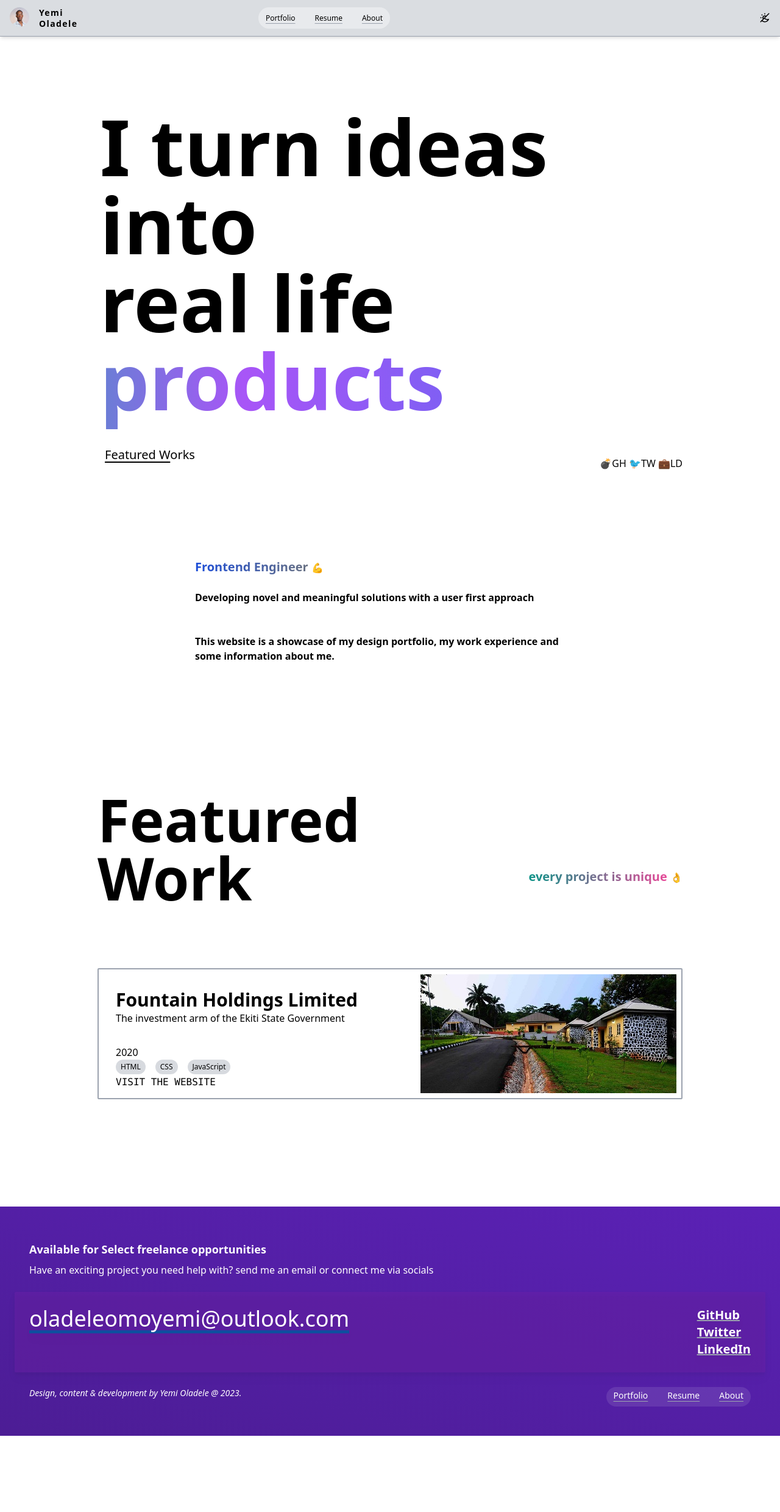
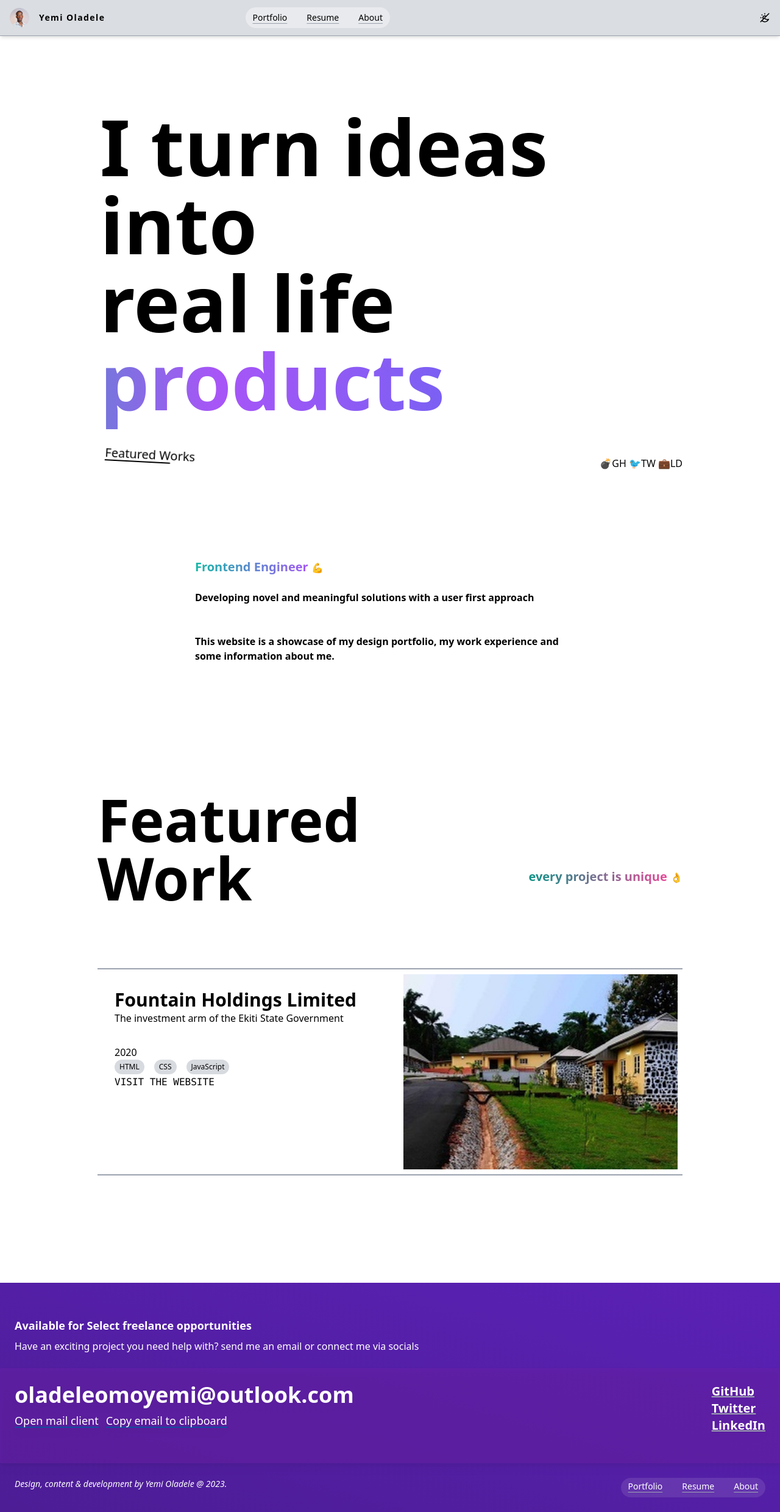
Before and after one commit to Omotobii/personal_portfolio, a Next.js app: page / in a window 1280 px wide. Shown: the whole page at 61% size. Before the commit the page ends 2355 px from the top, so only its background shows below. Built offline with nearby package versions, Linux system fonts and the light colour scheme.

Commit message:
update to index.tsx

```diff
--- a/pages/index.tsx
+++ b/pages/index.tsx
@@ -14,7 +14,7 @@ export default function Home() {
         <meta name="viewport" content="width=device-width, initial-scale=1" />
         <link rel="icon" href="/favicon.ico" />
       </Head>
-      <main className=' bg-white dark:bg-black scroll-m-1 scroll-smooth'>
+      <main className=' bg-white dark:bg-gray-900 scroll-m-1 scroll-smooth'>
 
       <section className=' px-4 lg:px-40'>
 
@@ -25,18 +25,18 @@ export default function Home() {
           <section className=' fixed inset-x-0 top-0'>
 
             <center>
-            <nav className=' pb-1 pt-2 sm:py-3 backdrop-blur-2xl dark:backdrop-blur-2xl bg-slate-600 dark:bg-slate-900 bg-opacity-20 dark:bg-opacity-40 m-auto p-4 shadow-md border-b border-gray-400 dark:border-white dark:border-opacity-60 flex justify-between'>
+            <nav className=' pb-1 pt-2 sm:py-3 backdrop-blur-2xl dark:backdrop-blur-2xl bg-slate-600 dark:bg-white dark:bg-opacity-30 bg-opacity-20 m-auto p-4 shadow-md border-b border-gray-400 dark:border-white dark:border-opacity-60 flex justify-between'>
 
               <div className=' block md:flex md:justify-between w-1/2'>
-                <div className=' flex gap-4 '>
+                <div className=' flex gap-4 items-center '>
                   <img src="/portrait.jpg" alt="web dp" className='h-8 rounded-full' />
-                  <div className=' text-sm text-left font-bold tracking-widest leading-tight dark:text-white font-sans animate-pulse'>
-                    <p>Yemi</p>
-                    <p>Oladele</p>
+                  <div className=' text-sm py-2 text-left font-bold tracking-widest leading-tight dark:text-white font-sans animate-pulse'>
+                    <p>Yemi Oladele</p>
+
                   </div>
                 </div>
 
-                <ul className=' flex gap-x-8 md:bg-white md:bg-opacity-40 md:rounded-full text-xs py-1 px-1 md:px-3 mt-2 md:mt-0 dark:text-white items-center'>
+                <ul className=' flex gap-x-8 md:bg-white md:bg-opacity-40 md:rounded-full text-sm py-1 pr-1 md:px-3 mt-2 md:mt-0 dark:text-white md:dark:bg-gray-800 items-center'>
 
                   <li><a href="#" className='underline sm:underline-offset-4 decoration-gray-400 hover:bg-gray-400'>Portfolio</a></li>
                   <li><a href="#" className='underline sm:underline-offset-4 decoration-gray-400 hover:bg-gray-400'>Resume</a></li>
@@ -70,7 +70,7 @@ export default function Home() {
           <div className=' flex justify-between'>
 
             <div className='flex mb-4 ml-3 text-lg lg:text-xl dark:text-white'>
-            <a href='#works' className='hover:-rotate-12 hover:text-purple-700 hover:delay-200 hover:duration-1000'><span className='underline underline-offset-4'>Featured W</span>orks</a>
+            <a href='#works' className='rotate-3 hover:-rotate-6 hover:text-purple-700 hover:delay-200 hover:duration-1000'><span className='underline underline-offset-4'>Featured W</span>orks</a>
 
             </div>
 
@@ -89,11 +89,11 @@ export default function Home() {
         {/* beginning of breif description */}
 
         <section className='sm:px-40'>
-          <p className=' pt-32'><span className=' font-bold text-xl bg-gradient-to-r bg-clip-text text-transparent from-blue-700 to-gray-500'>Frontend Engineer </span><span className='text-white'>&#128170;</span><br /><br /></p>
+          <p className=' pt-32'><span className=' font-bold text-xl bg-gradient-to-r bg-clip-text text-transparent from-teal-500 to-purple-500'>Frontend Engineer </span><span className='text-white'>&#128170;</span><br /><br /></p>
 
-          <p className=' dark:text-white font-bold'>Developing novel and meaningful solutions with a user first approach <br /><br /><br /></p>
+          <p className=' dark:text-white font-semibold'>Developing novel and meaningful solutions with a user first approach <br /><br /><br /></p>
 
-          <p className=' dark:text-white font-bold'>This website is a showcase of my design portfolio, my work experience and some information about me.</p>
+          <p className=' dark:text-white font-semibold'>This website is a showcase of my design portfolio, my work experience and some information about me.</p>
         </section>
 
         {/* end of breif description */}
@@ -102,14 +102,14 @@ export default function Home() {
 
         <section id='works' className='mt-28 pt-24 lg:flex lg:justify-between'>
           <h1 className='text-6xl lg:text-8xl dark:text-white font-bold'>Featured<br></br>Work</h1>
-          <p className=' pt-32'><span className=' font-bold text-xl bg-gradient-to-r bg-clip-text text-transparent from-teal-600 to-pink-500'>every project is unique </span><span className='text-white'>👌</span></p>
+          <p className=' pt-6 lg:pt-32'><span className=' font-bold text-xl bg-gradient-to-r bg-clip-text text-transparent from-teal-600 to-pink-500'>every project is unique </span><span className='text-white'>👌</span></p>
         </section>
 
         <section className=' pt-14'>
 
-            <div className=' lg:flex lg:justify-between my-11 h-auto rounded-sm border-2 border-gray-400 dark:border-2'>
+            <div className=' lg:flex lg:justify-between my-11 h-auto border-t-2 border-b-2 border-gray-400'>
 
-              <div className='h-auto pl-7'>
+              <div className='h-80 pl-7'>
 
                 <div className="  mt-8">
                   <h1 className='text-3xl dark:text-white font-bold'>Fountain Holdings Limited</h1>
@@ -117,7 +117,7 @@ export default function Home() {
                 </div>
 
                 <div className=' mt-8'>
-                  <p className=' '>
+                  <p className=' dark:text-white'>
                     2020
                   </p>
                 </div>
@@ -144,7 +144,7 @@ export default function Home() {
               </div>
 
               <div className=' m-2'>
-                <img src="/FHL.jpg" alt="project one" className='' />
+                <img src="/FHL.jpg" alt="project one" className=' h-80' />
               </div>
 
             </div>
@@ -157,7 +157,7 @@ export default function Home() {
 
       {/* beginning of contact section */}
 
-      <section className=' bg-gradient-to-tr from-violet-900 to-violet-800 text-white mt-44 p-6 pt-8'>
+      <section className=' bg-gradient-to-tr from-violet-900 to-violet-800 text-white mt-44 p pt-8'>
 
           <div className=' text-lg font-sans font-bold p-6 pb-1'>
             <h4>Available for Select freelance opportunities</h4>
@@ -169,8 +169,15 @@ export default function Home() {
 
           <div className=' sm:flex sm:justify-between text-center sm:text-left p-6 rounded-sm bg-purple-800 bg-opacity-50 drop-shadow-lg'>
 
-            <div className='pb-8'>
-              <a href="mailto:oladeleomoyemi@outlook.com" className=' backline animate-from-bottom text-lg sm:text-4xl font-bold sm:font-normal'>oladeleomoyemi@outlook.com</a>
+            <div className=' pb-8'>
+
+              <h1 className=' sm:text-4xl font-bold mb-2'>
+                oladeleomoyemi@outlook.com
+              </h1>
+
+              <a href="mailto:oladeleomoyemi@outlook.com" className=' backline animate-from-bottom text-xs sm:text-lg sm:font-thin'>Open mail client</a>
+
+              <a href="mailto:oladeleomoyemi@outlook.com" className=' ml-3 backline animate-from-bottom text-xs sm:text-lg sm:font-thin'>Copy email to clipboard</a>
             </div>
 
             <div className=''>
```
Also changed, not shown: public/FHL.jpg.
